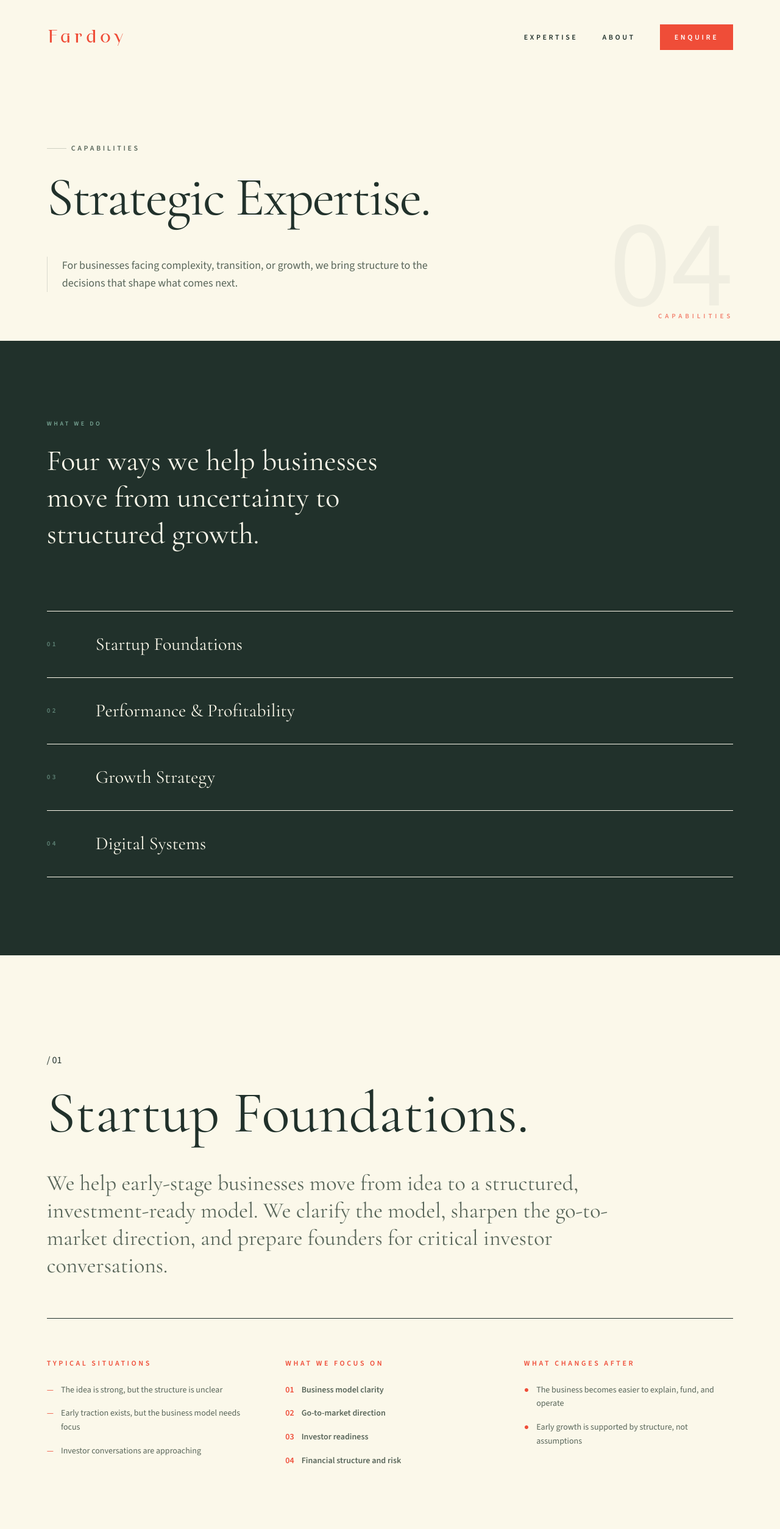
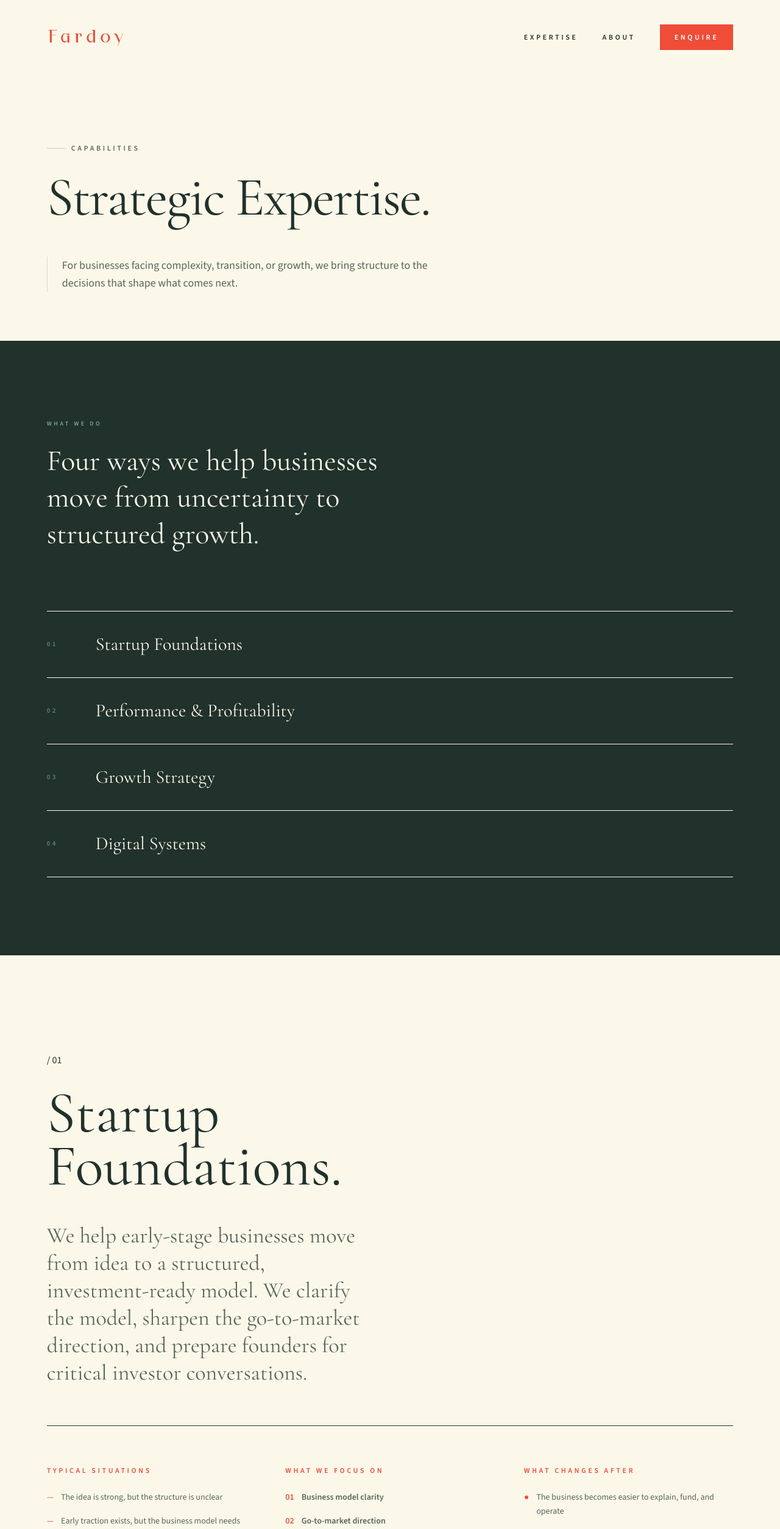
Before and after one commit to tugrulfirat/fardoy, a Next.js app: page /services in a window 1280 px wide. Shown: the top 2508 px of the page at 61% size. Built offline with nearby package versions, Linux system fonts and the light colour scheme.

Commit message:
Refine page layouts: reorder homepage sections, update background colors, and clean up decorative hero elements

```diff
--- a/app/about/page.tsx
+++ b/app/about/page.tsx
@@ -50,14 +50,6 @@ export default function About() {
 
       {/* PHILOSOPHY HERO */}
       <section className="section-pad pt-20 md:pt-28 pb-16 md:pb-20 bg-brand-paper relative overflow-hidden">
-        <div className="hidden lg:block absolute right-[6vw] bottom-8 pointer-events-none z-0 text-right select-none">
-          <div className="font-body font-extralight text-[16vw] leading-none text-brand-ink opacity-[0.045]">
-            01
-          </div>
-          <div className="-mt-6 text-[11px] uppercase tracking-[0.45em] font-bold text-brand-red opacity-70">
-            Approach
-          </div>
-        </div>
         <div className="grid md:grid-cols-12 gap-10 relative z-10">
           <div className="md:col-span-8">
             <div className="flex items-center gap-2 mb-8">
--- a/app/consultation/page.tsx
+++ b/app/consultation/page.tsx
@@ -75,15 +75,7 @@ export default function Consultation() {
       <Header />
 
       {/* INQUIRE HERO */}
-      <section className="section-pad pt-20 md:pt-28 pb-16 md:pb-20 bg-brand-paper relative overflow-hidden">
-        <div className="hidden lg:block absolute right-[6vw] bottom-8 pointer-events-none z-0 text-right select-none">
-          <div className="font-body font-extralight text-[16vw] leading-none text-brand-ink opacity-[0.045]">
-            01
-          </div>
-          <div className="-mt-6 text-[11px] uppercase tracking-[0.45em] font-bold text-brand-red opacity-70">
-            Conversation
-          </div>
-        </div>
+      <section className="section-pad pt-20 md:pt-28 pb-16 md:pb-20 bg-brand-sage relative overflow-hidden">
         <div className="grid md:grid-cols-12 gap-10 relative z-10">
           <div className="md:col-span-8">
             <div className="flex items-center gap-2 mb-8">
--- a/app/page.tsx
+++ b/app/page.tsx
@@ -84,7 +84,7 @@ export default function Home() {
       </section>
 
       {/* WHO WE PARTNER WITH STRIP */}
-      <section className="section-pad py-16 md:py-20 border-y border-brand-ink/10 bg-brand-paper">
+      <section className="section-pad py-16 md:py-20 border-y border-brand-ink/10 bg-brand-cream">
         <div className="flex items-center gap-2 mb-10">
           <div className="w-8 h-[1px] bg-brand-ink opacity-20"></div>
           <span className="text-[11px] uppercase tracking-[0.35em] font-bold text-brand-muted">
@@ -303,6 +303,48 @@ export default function Home() {
         </div>
       </section>
 
+      {/* HOW WE WORK */}
+      <section className="section-pad py-24 md:py-32 bg-brand-paper">
+        <div className="max-w-4xl mb-16">
+          <div className="flex items-center gap-2 mb-6">
+            <div className="w-8 h-[1px] bg-brand-ink opacity-20"></div>
+            <span className="text-[12px] uppercase tracking-[0.3em] font-bold text-brand-muted">
+              <InlineEditable contentPath="process.label" value={content.process.label} multiline={false} />
+            </span>
+          </div>
+          <h2 className="font-heading text-5xl md:text-7xl leading-tight">
+            <InlineEditable contentPath="process.title" value={content.process.title} />
+          </h2>
+        </div>
+
+        <div className="grid md:grid-cols-12 gap-12 lg:gap-20 items-center">
+          <div className="md:col-span-7 relative group overflow-hidden">
+            <ImageEditable
+              contentPath="process.image"
+              value={content.process.image}
+              alt="Structured strategy process"
+              className="grayscale-[10%] group-hover:scale-105 transition-transform duration-700"
+            />
+          </div>
+          <div className="md:col-span-5 flex flex-col justify-center">
+            <div className="space-y-12">
+              {content.process.steps.map((step: any, i: number) => (
+                <div key={i}>
+                  <p className="text-brand-red font-body text-[12px] uppercase tracking-[0.3em] font-bold mb-3">{step.id}</p>
+                  <h3 className="font-heading text-3xl md:text-4xl mb-3">
+                    <InlineEditable contentPath={`process.steps.${i}.title`} value={step.title} multiline={false} />
+                  </h3>
+                  <p className="font-body text-brand-muted leading-relaxed text-lg">
+                    <InlineEditable contentPath={`process.steps.${i}.desc`} value={step.desc} />
+                  </p>
+                  {i < 2 && <div className="w-full h-[1px] bg-brand-ink opacity-10 mt-12"></div>}
+                </div>
+              ))}
+            </div>
+          </div>
+        </div>
+      </section>
+
 
       {/* LEADERSHIP */}
       <section className="bg-brand-cream">
@@ -378,48 +420,6 @@ export default function Home() {
         <div className="bg-brand-ink h-28 md:h-44"></div>
       </section>
 
-      {/* HOW WE WORK */}
-      <section className="section-pad py-24 md:py-32 bg-brand-paper">
-        <div className="max-w-4xl mb-16">
-          <div className="flex items-center gap-2 mb-6">
-            <div className="w-8 h-[1px] bg-brand-ink opacity-20"></div>
-            <span className="text-[12px] uppercase tracking-[0.3em] font-bold text-brand-muted">
-              <InlineEditable contentPath="process.label" value={content.process.label} multiline={false} />
-            </span>
-          </div>
-          <h2 className="font-heading text-5xl md:text-7xl leading-tight">
-            <InlineEditable contentPath="process.title" value={content.process.title} />
-          </h2>
-        </div>
-
-        <div className="grid md:grid-cols-12 gap-12 lg:gap-20 items-center">
-          <div className="md:col-span-7 relative group overflow-hidden">
-            <ImageEditable
-              contentPath="process.image"
-              value={content.process.image}
-              alt="Structured strategy process"
-              className="grayscale-[10%] group-hover:scale-105 transition-transform duration-700"
-            />
-          </div>
-          <div className="md:col-span-5 flex flex-col justify-center">
-            <div className="space-y-12">
-              {content.process.steps.map((step: any, i: number) => (
-                <div key={i}>
-                  <p className="text-brand-red font-body text-[12px] uppercase tracking-[0.3em] font-bold mb-3">{step.id}</p>
-                  <h3 className="font-heading text-3xl md:text-4xl mb-3">
-                    <InlineEditable contentPath={`process.steps.${i}.title`} value={step.title} multiline={false} />
-                  </h3>
-                  <p className="font-body text-brand-muted leading-relaxed text-lg">
-                    <InlineEditable contentPath={`process.steps.${i}.desc`} value={step.desc} />
-                  </p>
-                  {i < 2 && <div className="w-full h-[1px] bg-brand-ink opacity-10 mt-12"></div>}
-                </div>
-              ))}
-            </div>
-          </div>
-        </div>
-      </section>
-
       {/* FAQ */}
       <section className="section-pad py-24 md:py-40 bg-brand-cream">
         <div className="grid md:grid-cols-12 gap-10">
--- a/app/services/page.tsx
+++ b/app/services/page.tsx
@@ -44,14 +44,6 @@ export default function Expertise() {
 
       {/* EXPERTISE HERO */}
       <section className="section-pad pt-20 md:pt-28 pb-16 md:pb-20 bg-brand-paper relative overflow-hidden">
-        <div className="hidden lg:block absolute right-[6vw] bottom-8 pointer-events-none z-0 text-right select-none">
-          <div className="font-body font-extralight text-[16vw] leading-none text-brand-ink opacity-[0.045]">
-            04
-          </div>
-          <div className="-mt-6 text-[11px] uppercase tracking-[0.45em] font-bold text-brand-red opacity-70">
-            Capabilities
-          </div>
-        </div>
         <div className="grid md:grid-cols-12 gap-10 relative z-10">
           <div className="md:col-span-8">
             <div className="flex items-center gap-2 mb-8">
@@ -112,13 +104,16 @@ export default function Expertise() {
             id={service.title.toLowerCase().split(' ')[0]}
             className={`section-pad py-24 md:py-40 ${i % 2 === 1 ? 'bg-brand-ink text-brand-paper' : 'bg-brand-paper'}`}
           >
-            <div className="max-w-6xl mx-auto">
               <span className={`section-num mb-8 block ${i % 2 === 1 ? 'text-brand-mint' : ''}`}>/ {service.id}</span>
-              <h2 className="font-heading text-5xl md:text-8xl leading-[0.9] mb-12">
-                <InlineEditable contentPath={`expertisePage.services.${i}.title`} value={service.title} />
-              </h2>
               <div className="grid md:grid-cols-12 gap-10 md:gap-16">
-                <div className="md:col-span-10">
+                <div className="md:col-span-7">
+                  <h2 className="font-heading text-5xl md:text-8xl leading-[0.9] mb-12">
+                    <InlineEditable contentPath={`expertisePage.services.${i}.title`} value={service.title} />
+                  </h2>
+                </div>
+              </div>
+              <div className="grid md:grid-cols-12 gap-10 md:gap-16">
+                <div className="md:col-span-6">
                   <p className={`font-heading text-2xl md:text-4xl leading-tight mb-16 ${i % 2 === 1 ? 'text-brand-mint text-opacity-90' : 'text-brand-muted'}`}>
                     <InlineEditable contentPath={`expertisePage.services.${i}.desc`} value={service.desc} />
                   </p>
@@ -237,7 +232,6 @@ export default function Expertise() {
                     </button>
                   )}
                 </div>
-              </div>
             </div>
           </div>
         ))}
```
